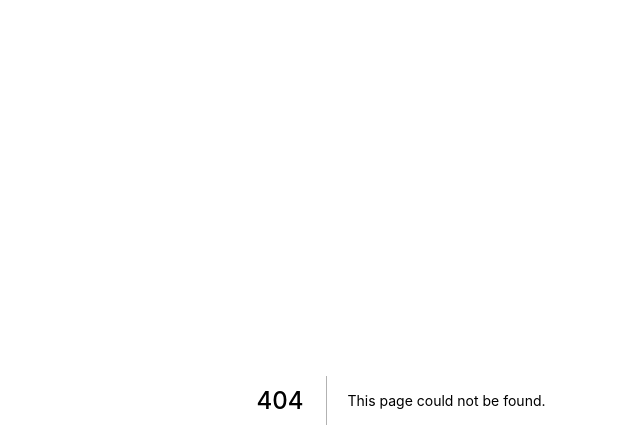
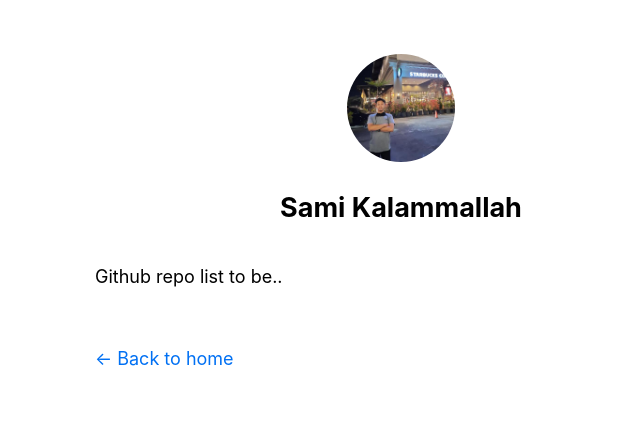
Before and after one commit to SamX23/my-blog, a Next.js app: page /github in a window 1280 px wide. Before the commit this address had no page. Shown: the top 448 px of the page, without its empty margins (239-879 px from the left). Built offline with nearby package versions, Linux system fonts and the light colour scheme.

Commit message:
add github page

```diff
--- /dev/null
+++ b/pages/github.tsx
@@ -0,0 +1,9 @@
+import Layout from "../components/layout";
+
+export default function Github() {
+  return (
+    <Layout>
+      <p>Github repo list to be..</p>
+    </Layout>
+  );
+}
```
